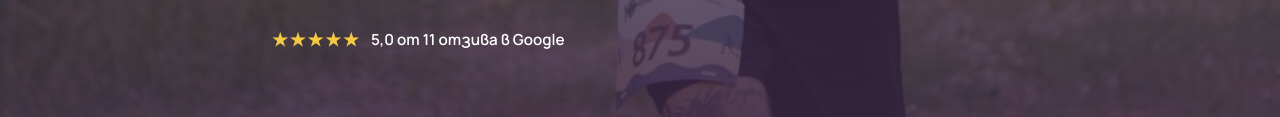
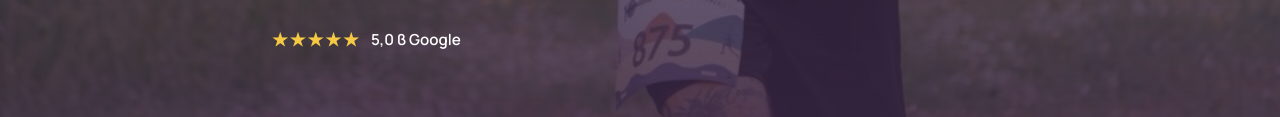
Before and after one commit to margarita-dzen/samurai-atanas, a plain HTML site: page index.html in a window 1280 px wide. Shown: the part 834-951 px from the top of the page. Drawn offline with nearby package versions, Linux system fonts and the light colour scheme.

Commit message:
Hero rating: махнато '11 отзива', само '5,0 в Google'
Co-Authored-By: Claude Opus 4.8 (1M context) <noreply@anthropic.com>

```diff
--- a/index.html
+++ b/index.html
@@ -331,7 +331,7 @@ footer a:hover{color:var(--teal)}
     </div>
     <div class="hero-rating">
       <span class="stars">★★★★★</span>
-      <span>5,0 от 11 отзива в Google</span>
+      <span>5,0 в Google</span>
     </div>
   </div>
 </section>
```
